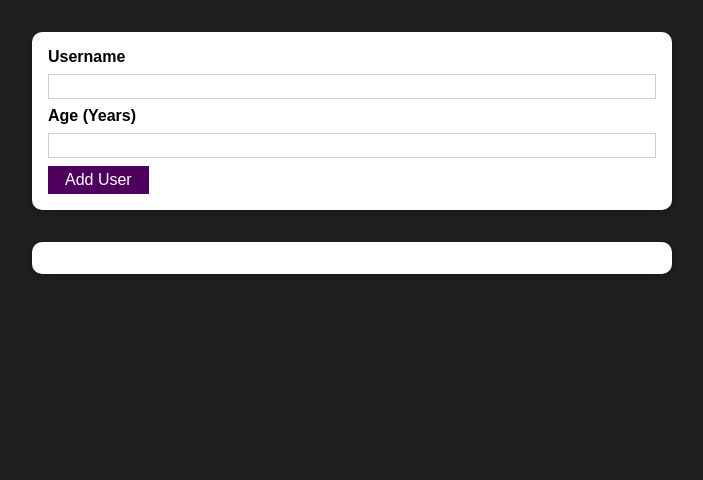
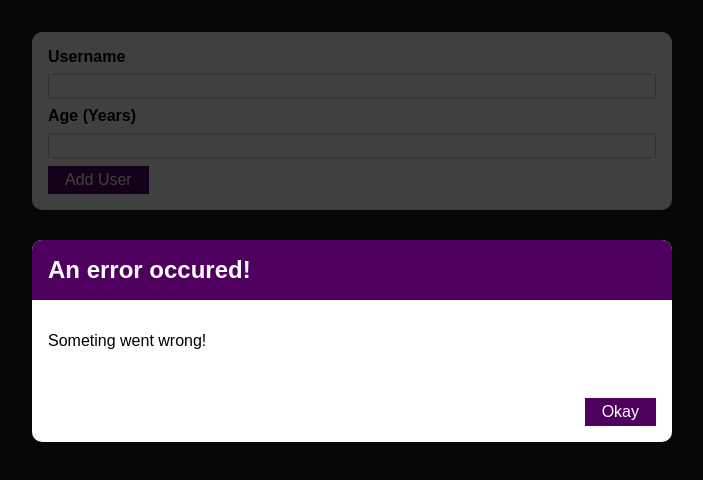
Before and after one commit to 0seo8/React-udemy, a React (Create React App) app in the folder first/: page / in a window 1280 px wide. Shown: the top 480 px of the page, without its empty margins (288-991 px from the left). Built offline with nearby package versions, Linux system fonts and the light colour scheme.

Commit message:
step8: 에러모달컴포넌트 생성

```diff
--- /dev/null
+++ b/first/src/components/UI/ErrorModal.js
@@ -0,0 +1,26 @@
+import React from 'react'
+import Card from './Card'
+import Button from './Button'
+
+import style from './ErrorModal.module.css'
+
+function ErrorModal(props) {
+  return (
+    <div>
+      <div className={style.backdrop} />
+      <Card className={style.modal}>
+        <header className={style.header}>
+          <h2>{props.title}</h2>
+        </header>
+        <div className={style.content}>
+          <p>{props.message}</p>
+        </div>
+        <footer className={style.actions}>
+          <Button>Okay</Button>
+        </footer>
+      </Card>
+    </div>
+  )
+}
+
+export default ErrorModal
--- /dev/null
+++ b/first/src/components/UI/ErrorModal.module.css
@@ -0,0 +1,45 @@
+.backdrop {
+  position: fixed;
+  top: 0;
+  left: 0;
+  width: 100%;
+  height: 100vh;
+  z-index: 10;
+  background: rgba(0, 0, 0, 0.75);
+}
+
+.modal {
+  position: fixed;
+  top: 30vh;
+  left: 10%;
+  width: 80%;
+  z-index: 100;
+  overflow: hidden;
+}
+
+.header {
+  background: #4f005f;
+  padding: 1rem;
+}
+
+.header h2 {
+  margin: 0;
+  color: white;
+}
+
+.content {
+  padding: 1rem;
+}
+
+.actions {
+  padding: 1rem;
+  display: flex;
+  justify-content: flex-end;
+}
+
+@media (min-width: 768px) {
+  .modal {
+    left: calc(50% - 20rem);
+    width: 40rem;
+  }
+}
--- a/first/src/components/Users/AddUser.js
+++ b/first/src/components/Users/AddUser.js
@@ -1,6 +1,7 @@
 import React, { useState } from 'react'
 import Card from '../UI/Card'
 import Button from '../UI/Button'
+import ErrorModal from '../UI/ErrorModal'
 import style from './AddUser.module.css'
 
 function AddUser(props) {
@@ -27,6 +28,8 @@
   }
 
   return (
+    <>
+      <ErrorModal title="An error occured!" message="Someting went wrong!" />
       <Card className={style.input}>
         <form onSubmit={addUserHandler}>
           <label htmlFor="username">Username</label>
@@ -45,6 +48,7 @@
           <Button type="submit">Add User</Button>
         </form>
       </Card>
+    </>
   )
 }
 
```
Also changed, not shown: 1 other file (tests, documents, lock files or other folders). Lines whose indentation alone changed are shown as unchanged.
